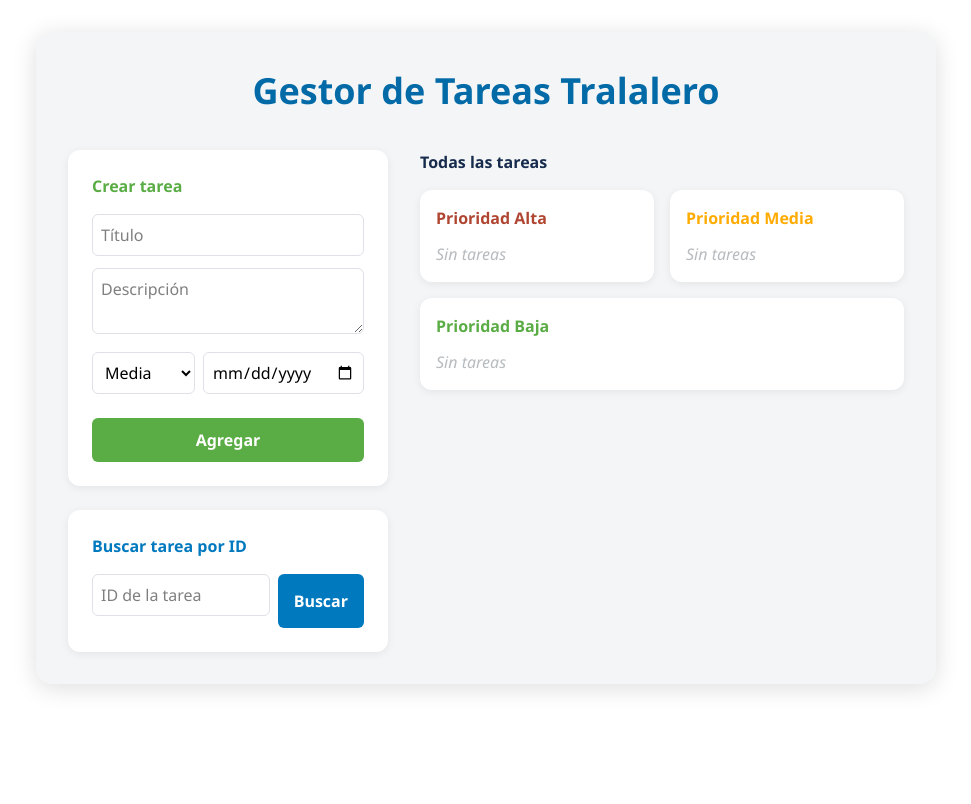
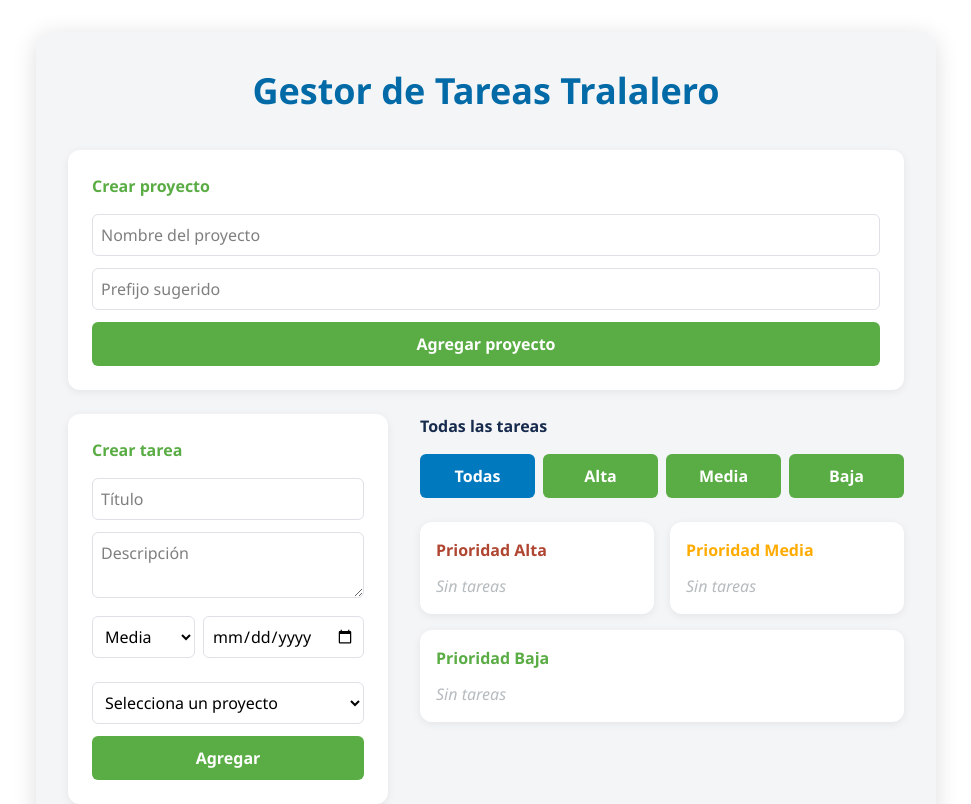
Before and after one commit to GorkyAnge/trello-clone, a Next.js app: page /tasks in a window 1280 px wide. Shown: the top 804 px of the page, without its empty margins (154-1125 px from the left). Built offline with nearby package versions, Linux system fonts and the light colour scheme.

Commit message:
feat: Add project management functionality with project creation and task association

```diff
--- a/src/app/tasks/page.js
+++ b/src/app/tasks/page.js
@@ -14,23 +14,72 @@ export default function TasksPage() {
   const [error, setError] = useState("");
   const [nextId, setNextId] = useState(1);
 
+  // Estado para proyectos
+  const [projects, setProjects] = useState([]);
+  const [projectForm, setProjectForm] = useState({ name: "", prefix: "" });
+  const [projectError, setProjectError] = useState("");
+  const [selectedProject, setSelectedProject] = useState("");
+  const [projectTaskCounters, setProjectTaskCounters] = useState({});
+
+  // Estado para filtro de prioridad
+  const [priorityFilter, setPriorityFilter] = useState("");
+
   const today = new Date().toISOString().split("T")[0];
 
   const handleChange = (e) => {
     setForm({ ...form, [e.target.name]: e.target.value });
   };
 
+  // Genera un prefijo sugerido a partir del nombre
+  const suggestPrefix = (name) => {
+    if (!name) return "";
+    const words = name.trim().split(/\s+/);
+    let prefix = words.map((w) => w[0].toUpperCase()).join("");
+    let originalPrefix = prefix;
+    let i = 1;
+    // Asegura que el prefijo no se repita
+    while (projects.some((p) => p.prefix === prefix)) {
+      prefix = originalPrefix + i;
+      i++;
+    }
+    return prefix;
+  };
+
+  const handleProjectNameChange = (e) => {
+    const name = e.target.value;
+    setProjectForm({ name, prefix: suggestPrefix(name) });
+  };
+
+  const handleAddProject = (e) => {
+    e.preventDefault();
+    if (!projectForm.name.trim()) {
+      setProjectError("El nombre del proyecto es obligatorio.");
+      return;
+    }
+    if (projects.some((p) => p.prefix === projectForm.prefix)) {
+      setProjectError("El prefijo sugerido ya existe, elige otro nombre.");
+      return;
+    }
+    setProjects([
+      ...projects,
+      { name: projectForm.name.trim(), prefix: projectForm.prefix },
+    ]);
+    setProjectForm({ name: "", prefix: "" });
+    setProjectError("");
+  };
+
+  // Modificar handleAddTask para usar el proyecto seleccionado y generar el ID correcto
   const handleAddTask = (e) => {
     e.preventDefault();
-    // Validar campos vacíos o nulos y caracteres especiales
     const specialCharRegex = /[^a-zA-Z0-9áéíóúÁÉÍÓÚüÜñÑ\s]/;
     if (
       !form.title.trim() ||
       !form.dueDate.trim() ||
       !form.priority.trim() ||
-      !form.description.trim()
+      !form.description.trim() ||
+      !selectedProject
     ) {
-      setError("Todos los campos son obligatorios.");
+      setError("Todos los campos son obligatorios, incluyendo el proyecto.");
       return;
     }
     if (
@@ -46,10 +95,16 @@ export default function TasksPage() {
       setError("La fecha de vencimiento no puede ser anterior a hoy.");
       return;
     }
-    const newTask = { ...form, id: nextId.toString() };
-    setTasks([...tasks, newTask]);
+    // Generar ID de tarea tipo PREFIJO + número incremental con 3 dígitos
+    const prefix = projects.find((p) => p.name === selectedProject)?.prefix;
+    const nextTaskNum = projectTaskCounters[prefix] || 1;
+    const taskId = `${prefix}${nextTaskNum.toString().padStart(3, "0")}`;
+    setTasks([...tasks, { ...form, id: taskId, project: selectedProject }]);
     setForm({ title: "", description: "", priority: "media", dueDate: "" });
-    setNextId(nextId + 1);
+    setProjectTaskCounters({
+      ...projectTaskCounters,
+      [prefix]: nextTaskNum + 1,
+    });
     setError("");
   };
 
@@ -68,6 +123,33 @@ export default function TasksPage() {
   return (
     <div className="trello-container">
       <h1 className="trello-title">Gestor de Tareas Tralalero</h1>
+      {/* Formulario de creación de proyecto al inicio */}
+      <form
+        onSubmit={handleAddProject}
+        className="trello-form"
+        style={{ marginBottom: 24 }}
+      >
+        <h2 className="trello-form-title">Crear proyecto</h2>
+        <input
+          name="projectName"
+          placeholder="Nombre del proyecto"
+          value={projectForm.name}
+          onChange={handleProjectNameChange}
+          className="trello-input"
+        />
+        <input
+          name="projectPrefix"
+          placeholder="Prefijo sugerido"
+          value={projectForm.prefix}
+          readOnly
+          className="trello-input"
+        />
+        <button type="submit" className="trello-btn">
+          Agregar proyecto
+        </button>
+        {projectError && <div className="trello-error">{projectError}</div>}
+      </form>
+
       <div className="trello-flex">
         {/* Columna de creación y búsqueda */}
         <div className="trello-form-col">
@@ -107,6 +189,19 @@ export default function TasksPage() {
                 min={today}
               />
             </div>
+            <select
+              name="project"
+              value={selectedProject}
+              onChange={(e) => setSelectedProject(e.target.value)}
+              className="trello-select"
+            >
+              <option value="">Selecciona un proyecto</option>
+              {projects.map((p) => (
+                <option key={p.prefix} value={p.name}>
+                  {p.name} ({p.prefix})
+                </option>
+              ))}
+            </select>
             <button type="submit" className="trello-btn">
               Agregar
             </button>
@@ -155,24 +250,90 @@ export default function TasksPage() {
         {/* Columna de tareas tipo Trello */}
         <div className="trello-tasks-col">
           <h2 className="trello-tasks-title">Todas las tareas</h2>
+          <div
+            style={{
+              display: "flex",
+              gap: 8,
+              marginBottom: 24,
+            }}
+          >
+            <button
+              type="button"
+              className="trello-btn"
+              style={{
+                background: priorityFilter === "" ? "#0079bf" : "#5aac44",
+              }}
+              onClick={() => setPriorityFilter("")}
+            >
+              Todas
+            </button>
+            <button
+              type="button"
+              className="trello-btn"
+              style={{
+                background: priorityFilter === "alta" ? "#b04632" : "#5aac44",
+              }}
+              onClick={() => setPriorityFilter("alta")}
+            >
+              Alta
+            </button>
+            <button
+              type="button"
+              className="trello-btn"
+              style={{
+                background: priorityFilter === "media" ? "#ffab00" : "#5aac44",
+                color: priorityFilter === "media" ? "#333" : "#fff",
+              }}
+              onClick={() => setPriorityFilter("media")}
+            >
+              Media
+            </button>
+            <button
+              type="button"
+              className="trello-btn"
+              style={{
+                background: priorityFilter === "baja" ? "#5aac44" : "#5aac44",
+              }}
+              onClick={() => setPriorityFilter("baja")}
+            >
+              Baja
+            </button>
+          </div>
           <div className="trello-tasks-flex">
-            {["alta", "media", "baja"].map((priority) => (
+            {["alta", "media", "baja"]
+              .filter(
+                (priority) => !priorityFilter || priority === priorityFilter
+              )
+              .map((priority) => (
                 <div key={priority} className="trello-priority-col">
                   <h3 className={`trello-priority-title ${priority}`}>
                     Prioridad {priority}
                   </h3>
                   <ul className="trello-task-list">
                     {tasks.filter((t) => t.priority === priority).length ===
-                    0 && <li className="trello-task-list-empty">Sin tareas</li>}
+                      0 && (
+                      <li className="trello-task-list-empty">Sin tareas</li>
+                    )}
                     {tasks
                       .filter((t) => t.priority === priority)
+                      .sort((a, b) =>
+                        a.title.localeCompare(b.title, "es", {
+                          sensitivity: "base",
+                        })
+                      )
                       .map((t) => (
-                      <li key={t.id} className={`trello-task-card ${priority}`}>
+                        <li
+                          key={t.id}
+                          className={`trello-task-card ${priority}`}
+                        >
                           <div className="trello-task-title">{t.title}</div>
-                        <div className="trello-task-desc">{t.description}</div>
+                          <div className="trello-task-desc">
+                            {t.description}
+                          </div>
                           <div className="trello-task-date">
                             Vence: {t.dueDate}
                           </div>
+                          <div className="trello-task-id">ID: {t.id}</div>
                         </li>
                       ))}
                   </ul>
```
Lines whose indentation alone changed are shown as unchanged.
